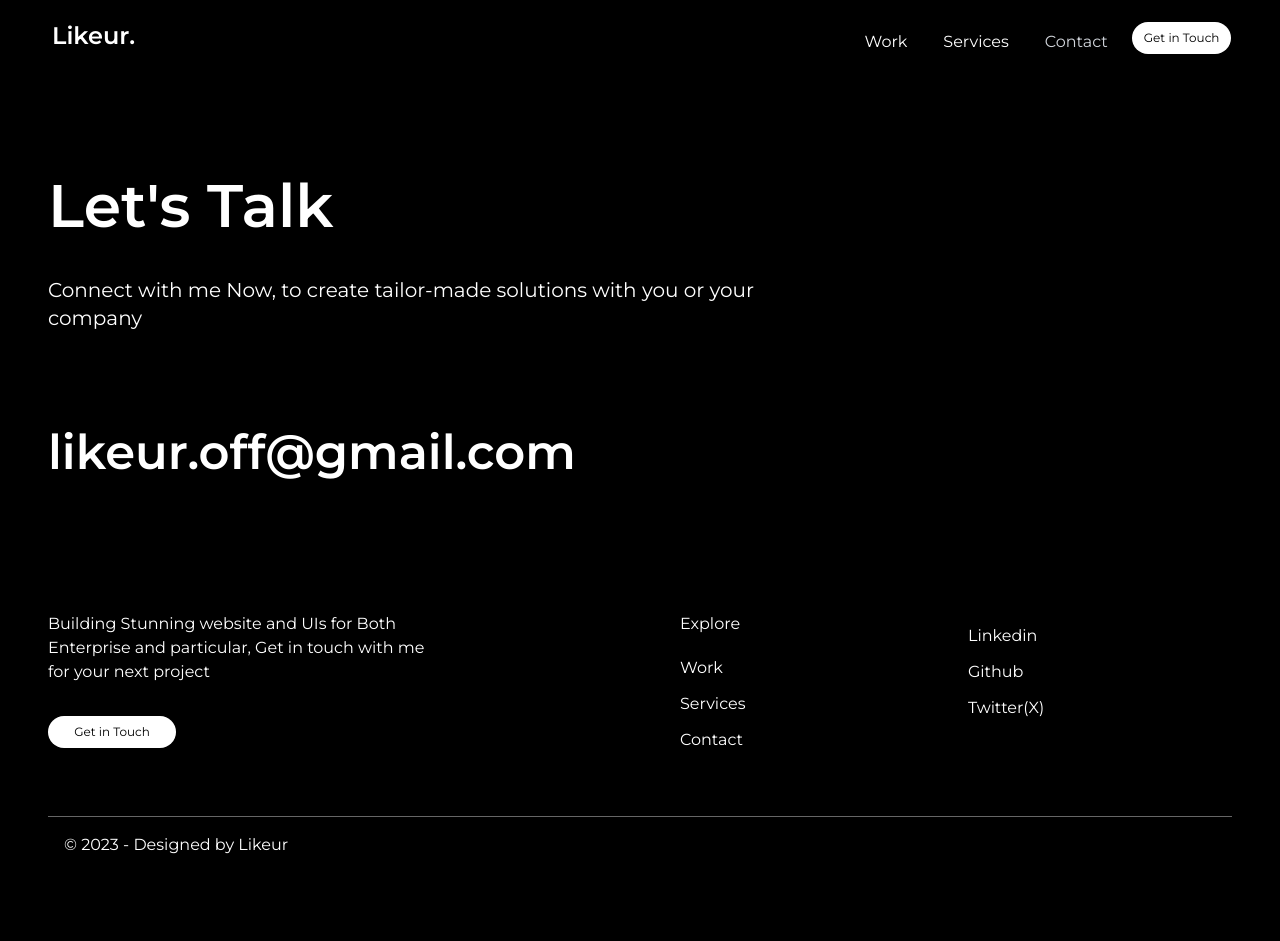
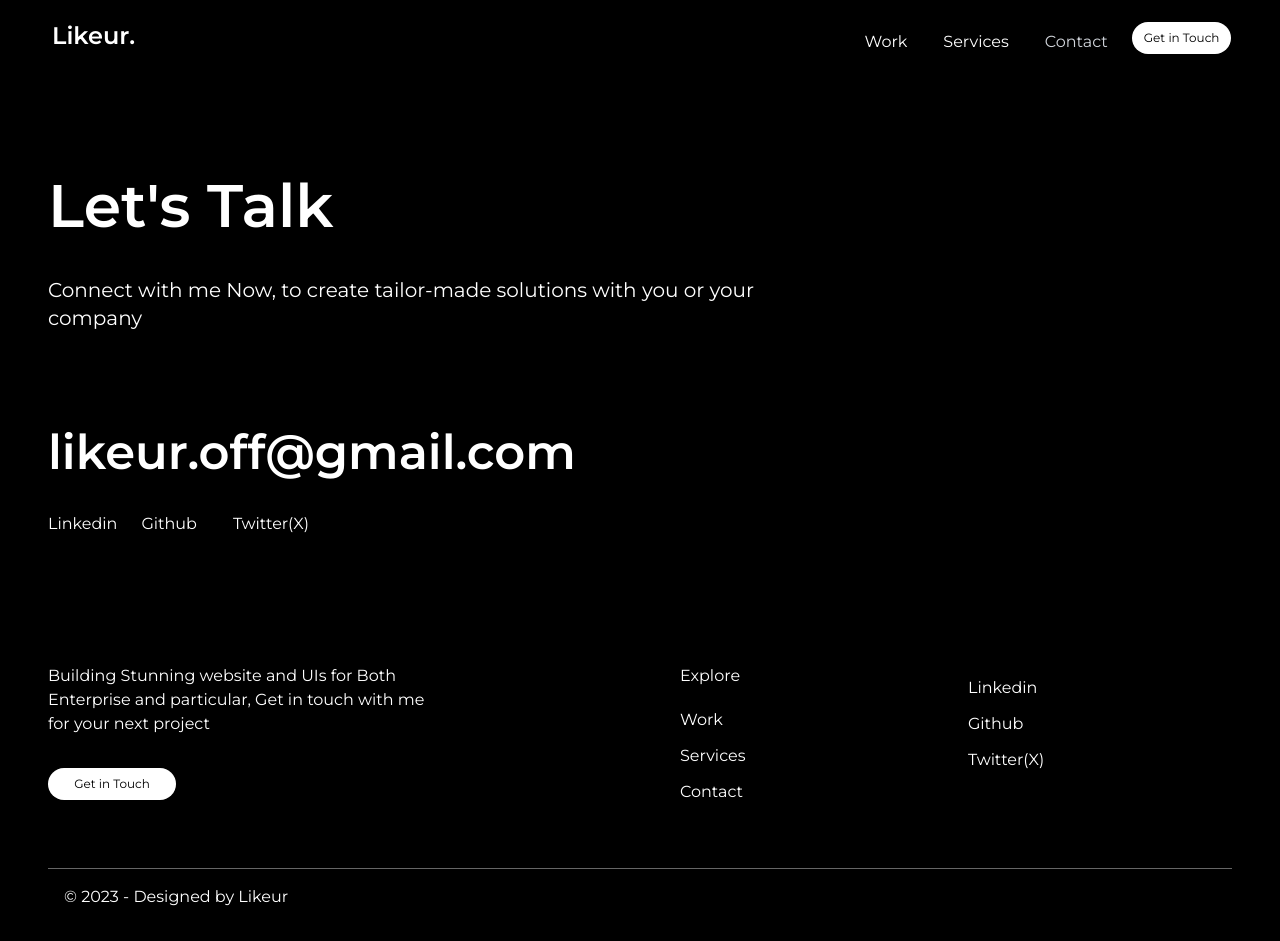
Before and after one commit to Likeur/my_creative_portfolio, an Angular app: page /contact in a window 1280 px wide. Before the commit the page ends 889 px from the top, so only its background shows below. Built offline with nearby package versions, Linux system fonts and the light colour scheme.

Commit message:
working on home page

```diff
--- a/src/app/components/navbar/navbar.component.html
+++ b/src/app/components/navbar/navbar.component.html
@@ -1,5 +1,5 @@
-<main class="relative z-40">
-    <div id="navbar" class="relative z-40 mx-auto bg-black/80 text-white dark:text-black p-5">
+<main class="z-40 sticky top-0">
+    <div id="navbar" class="relative z-40 mx-auto bg-black/90 backdrop-blur-md text-white dark:text-black p-5">
         <nav>
             <div class="flex justify-between items-center">
                 <div class="group relative z-50 ml-5 h-9 font-semibold text-2xl lg:px-3 overflow-hidden">
@@ -8,7 +8,7 @@
                         <span>Likeur. </span>
                     </a>
                 </div>
-                <ul id="navigation" class="absolute justify-center z-40 h-0 overflow-hidden w-screen duration-700 top-0 left-0 bg-black lg:w-[35vw] lg:h-min lg:relative flex flex-col lg:flex-row items-center">
+                <ul id="navigation" class="absolute justify-center z-40 h-0 overflow-hidden w-screen duration-700 top-0 left-0 bg-black lg:bg-transparent lg:w-[35vw] lg:h-min lg:relative flex flex-col lg:flex-row items-center">
                     @for (item of navLinks; track item.id) {
                         <li (click)="toggleMenu()" class="group ml-3 h-6 text-2xl mt-5 lg:mt-0 lg:text-[1rem] px-3 lg:overflow-hidden">
                             <a routerLink="{{item.route}}" routerLinkActive="text-gray-300" class="flex flex-col group-hover:-translate-y-0 lg:group-hover:-translate-y-9 duration-500">
--- a/src/app/pages/contactpage/contactpage.component.html
+++ b/src/app/pages/contactpage/contactpage.component.html
@@ -20,6 +20,26 @@
                     <span class="mt-2 block">likeur.off&#64;gmail.com </span>
                 </a>
             </div>
+            <div class="flex mt-4">
+                <li class="group h-6 text-2xl mt-5 lg:mt-3 lg:text-[1rem] lg:overflow-hidden">
+                    <a href="" class="flex flex-col -translate-y-9 group-hover:-translate-y-0 lg:group-hover:-translate-y-[4.25rem] duration-500">
+                        <span class="text-white">Linkedin </span>
+                        <span class="text-gray-300 hidden lg:block">Linkedin </span>
+                    </a>
+                </li>
+                <li class="group ml-3 h-6 text-2xl mt-5 lg:mt-3 lg:text-[1rem] px-3 lg:overflow-hidden">
+                    <a href="" class="flex flex-col -translate-y-9 group-hover:-translate-y-0 lg:group-hover:-translate-y-[4.25rem] duration-500">
+                        <span class="text-white">Github </span>
+                        <span class="text-gray-300 hidden lg:block">Github </span>
+                    </a>
+                </li>
+                <li class="group ml-3 h-6 text-2xl mt-5 lg:mt-3 lg:text-[1rem] px-3 lg:overflow-hidden">
+                    <a href="" class="flex flex-col -translate-y-9 group-hover:-translate-y-0 lg:group-hover:-translate-y-[4.25rem] duration-500">
+                        <span class="text-white"> Twitter(X) </span>
+                        <span class="text-gray-300 hidden lg:block"> Twitter(X) </span>
+                    </a>
+                </li>
+            </div>
         </div>
     </section>
     <section>
```
